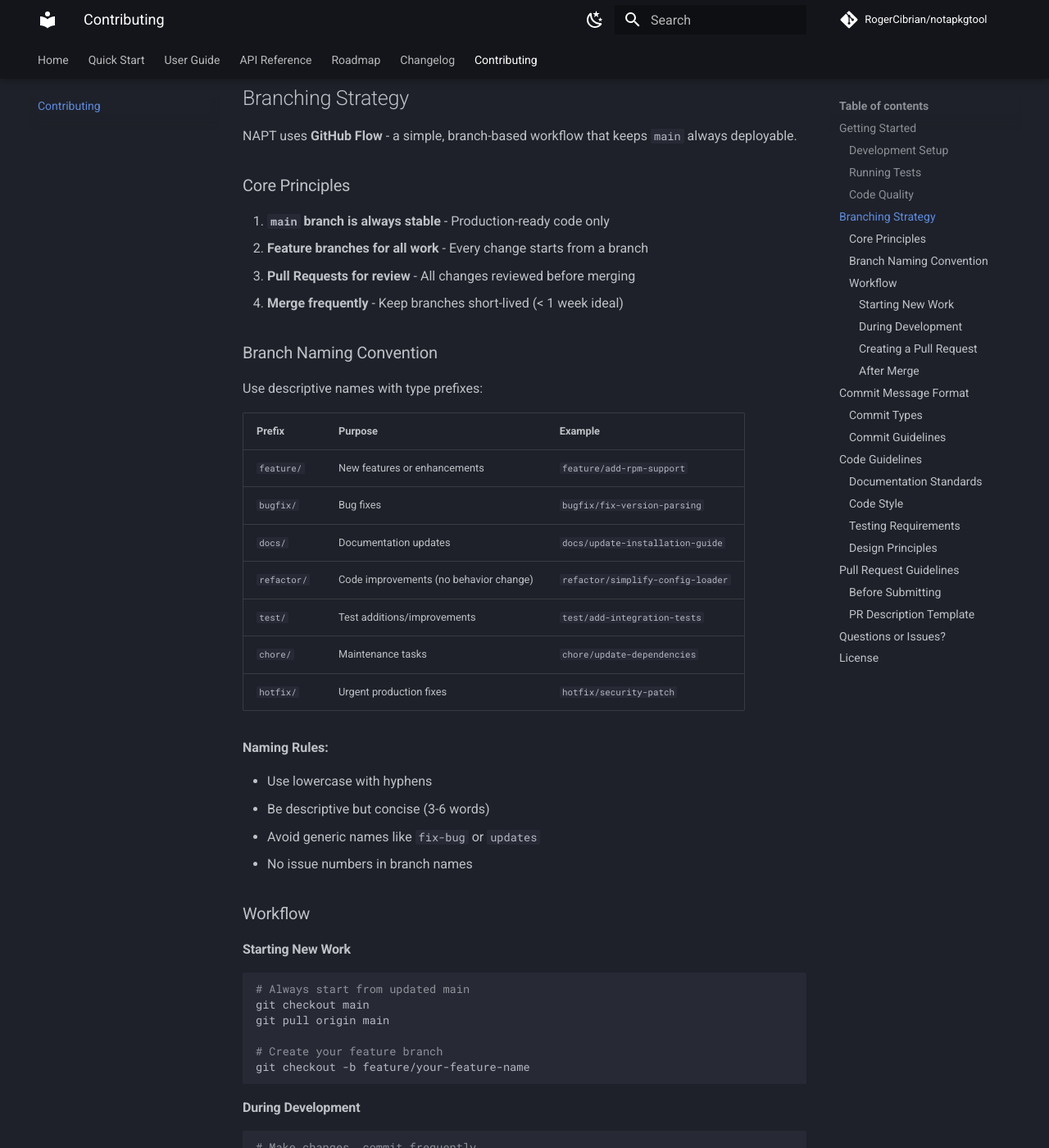
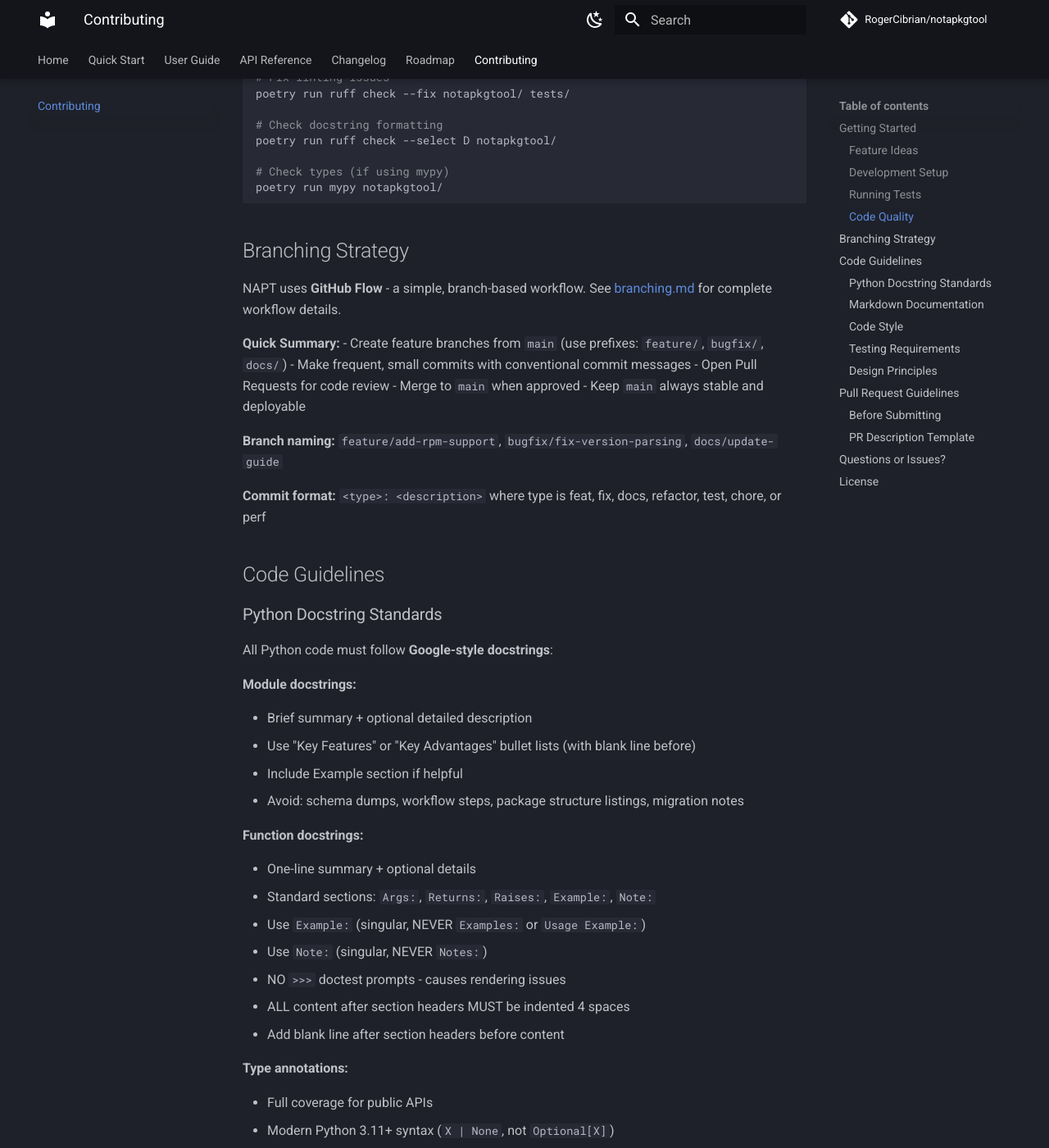
Before and after one commit to RogerCibrian/notapkgtool, an MkDocs documentation site: the page built from docs/contributing.md, in a window 1280 px wide and 1400 px high, scrolled down 1004 px. Shown: the whole window at 82% size. Built offline with MkDocs 1.6.1 and Material for MkDocs 9.7.7, drawn with Linux system fonts in a browser that asks for light colours; comment, search, counter and statistics services are not loaded; some of the changed text lies outside the part shown.

Commit message:
docs: improve contributing guide and navigation structure
Contributing guide improvements:
- Add link to roadmap.md early for feature ideas
- Simplify branching section with reference to branching.md
- Add comprehensive Python docstring standards section
- Add markdown documentation tier structure explanation
- Add docstring formatting check to code quality section
- Fix rendering issues with blank lines before bullet lists
- Expand documentation standards without referencing cursor rules

Navigation improvements (mkdocs.yml):
- Move Changelog before Roadmap (better user flow)
- Remove Branching from top-level nav (accessible via contributing)
- Cleaner, more focused navigation structure

````diff
--- a/docs/contributing.md
+++ b/docs/contributing.md
@@ -3,6 +3,10 @@
 Thank you for your interest in contributing to NAPT! This guide will help you get started.
 
 ## Getting Started
+
+### Feature Ideas
+
+Have an idea for NAPT? Check [docs/roadmap.md](roadmap.md) to see what's planned and add your suggestions to the appropriate category!
 
 ### Development Setup
 
@@ -39,147 +43,87 @@ poetry run black notapkgtool/ tests/
 # Fix linting issues
 poetry run ruff check --fix notapkgtool/ tests/
 
+# Check docstring formatting
+poetry run ruff check --select D notapkgtool/
+
 # Check types (if using mypy)
 poetry run mypy notapkgtool/
 ```
 
 ## Branching Strategy
 
-NAPT uses **GitHub Flow** - a simple, branch-based workflow that keeps `main` always deployable.
+NAPT uses **GitHub Flow** - a simple, branch-based workflow. See [branching.md](branching.md) for complete workflow details.
 
-### Core Principles
+**Quick Summary:**
+- Create feature branches from `main` (use prefixes: `feature/`, `bugfix/`, `docs/`)
+- Make frequent, small commits with conventional commit messages
+- Open Pull Requests for code review
+- Merge to `main` when approved
+- Keep `main` always stable and deployable
 
-1. **`main` branch is always stable** - Production-ready code only
-2. **Feature branches for all work** - Every change starts from a branch
-3. **Pull Requests for review** - All changes reviewed before merging
-4. **Merge frequently** - Keep branches short-lived (< 1 week ideal)
+**Branch naming:** `feature/add-rpm-support`, `bugfix/fix-version-parsing`, `docs/update-guide`
 
-### Branch Naming Convention
-
-Use descriptive names with type prefixes:
-
-| Prefix | Purpose | Example |
-|--------|---------|---------|
-| `feature/` | New features or enhancements | `feature/add-rpm-support` |
-| `bugfix/` | Bug fixes | `bugfix/fix-version-parsing` |
-| `docs/` | Documentation updates | `docs/update-installation-guide` |
-| `refactor/` | Code improvements (no behavior change) | `refactor/simplify-config-loader` |
-| `test/` | Test additions/improvements | `test/add-integration-tests` |
-| `chore/` | Maintenance tasks | `chore/update-dependencies` |
-| `hotfix/` | Urgent production fixes | `hotfix/security-patch` |
-
-**Naming Rules:**
-
-- Use lowercase with hyphens
-- Be descriptive but concise (3-6 words)
-- Avoid generic names like `fix-bug` or `updates`
-- No issue numbers in branch names
-
-### Workflow
-
-#### Starting New Work
-
-```bash
-# Always start from updated main
-git checkout main
-git pull origin main
-
-# Create your feature branch
-git checkout -b feature/your-feature-name
-```
-
-#### During Development
-
-```bash
-# Make changes, commit frequently
-git add .
-git commit -m "feat: add your feature"
-
-# Push your branch
-git push origin feature/your-feature-name
-```
-
-#### Creating a Pull Request
-
-1. Push your branch to GitHub
-
-2. Create a Pull Request on GitHub
-
-3. Fill out the description with what the PR does, why the change is needed, and how it was tested
-
-4. Request review from maintainers
-
-5. Address any feedback
-
-#### After Merge
-
-```bash
-# Update your local main
-git checkout main
-git pull origin main
-
-# Delete your local feature branch
-git branch -d feature/your-feature-name
-```
-
-## Commit Message Format
-
-Use conventional commit format for clarity:
-
-```
-<type>: <description>
-
-[optional body]
-```
-
-### Commit Types
-
-| Type | Purpose | Example |
-|------|---------|---------|
-| `feat` | New feature | `feat: add EXE version extraction` |
-| `fix` | Bug fix | `fix: correct version comparison logic` |
-| `docs` | Documentation | `docs: update installation instructions` |
-| `refactor` | Code improvement | `refactor: simplify config loading` |
-| `test` | Tests | `test: add tests for MSI extraction` |
-| `chore` | Maintenance | `chore: update Poetry dependencies` |
-| `perf` | Performance | `perf: optimize version comparison` |
-
-### Commit Guidelines
-
-- Use imperative mood: "add" not "added" or "adds"
-- Keep subject line under 50 characters
-- Capitalize subject line
-- No period at end of subject
-- Separate subject from body with blank line
-
-**Good Examples:**
-
-```bash
-git commit -m "feat: add RPM version extraction support"
-git commit -m "fix: handle missing ETag headers gracefully"
-git commit -m "docs: add examples for Linux MSI extraction"
-```
+**Commit format:** `<type>: <description>` where type is feat, fix, docs, refactor, test, chore, or perf
 
 ## Code Guidelines
 
-### Documentation Standards
+### Python Docstring Standards
 
-All code must include:
+All Python code must follow **Google-style docstrings**:
 
-1. **Module-level docstrings** - Explain purpose, features, and design decisions
+**Module docstrings:**
 
-2. **Function docstrings** - Use Google-style format with summary, Args, Returns, Raises, and Example sections
+- Brief summary + optional detailed description
+- Use "Key Features" or "Key Advantages" bullet lists (with blank line before)
+- Include Example section if helpful
+- Avoid: schema dumps, workflow steps, package structure listings, migration notes
 
-3. **Type annotations** - Full coverage for public APIs
+**Function docstrings:**
 
-4. **Comments** - Explain "why" not "what"
+- One-line summary + optional details
+- Standard sections: `Args:`, `Returns:`, `Raises:`, `Example:`, `Note:`
+- Use `Example:` (singular, NEVER `Examples:` or `Usage Example:`)
+- Use `Note:` (singular, NEVER `Notes:`)
+- NO `>>>` doctest prompts - causes rendering issues
+- ALL content after section headers MUST be indented 4 spaces
+- Add blank line after section headers before content
+
+**Type annotations:**
+
+- Full coverage for public APIs
+- Modern Python 3.11+ syntax (`X | None`, not `Optional[X]`)
+
+### Markdown Documentation
+
+When updating documentation in `docs/*.md`, follow the 3-tier structure:
+
+**1. docs/index.md (Landing Page)**
+
+- High-level overview only
+- Simple diagrams (5-10 nodes, centered with `<div align="center">`)
+- Link to deeper content, don't duplicate
+
+**2. docs/quick-start.md (Quick Start)**
+
+- Installation steps (pip first, then Poetry)
+- Basic command examples with expected outputs
+- Platform-specific requirements
+
+**3. docs/user-guide.md (Comprehensive Guide)**
+
+- Section order: Commands → Strategies → State → Configuration → Best Practices
+- Technical depth appropriate here
+- Detailed diagrams (can split complex ones)
+- Performance comparisons and troubleshooting
+
+**Key principle:** No redundancy - each piece of information lives in ONE appropriate place.
 
 ### Code Style
 
 - **Formatting**: Use Black (line length 88)
-- **Linting**: Pass Ruff checks
+- **Linting**: Pass Ruff checks (including docstring checks with `-select D`)
 - **Type hints**: Modern Python 3.11+ syntax (`X | None`, not `Optional[X]`)
-- **Import order**:
+- **Import order**: Ruff automatically organizes imports:
   1. `from __future__ import annotations` (if needed)
   2. Standard library
   3. Third-party packages
@@ -210,6 +154,8 @@ When contributing code:
 ## Pull Request Guidelines
 
 ### Before Submitting
+
+Before creating a pull request, ensure:
 
 - [ ] Code follows existing patterns and conventions
 - [ ] All functions have comprehensive docstrings
--- a/mkdocs.yml
+++ b/mkdocs.yml
@@ -83,6 +83,6 @@ nav:
       - psadt: api/psadt.md
       - state: api/state.md
       - versioning: api/versioning.md
+  - Changelog: changelog.md
   - Roadmap: roadmap.md
-  - Changelog: changelog.md
   - Contributing: contributing.md
````
